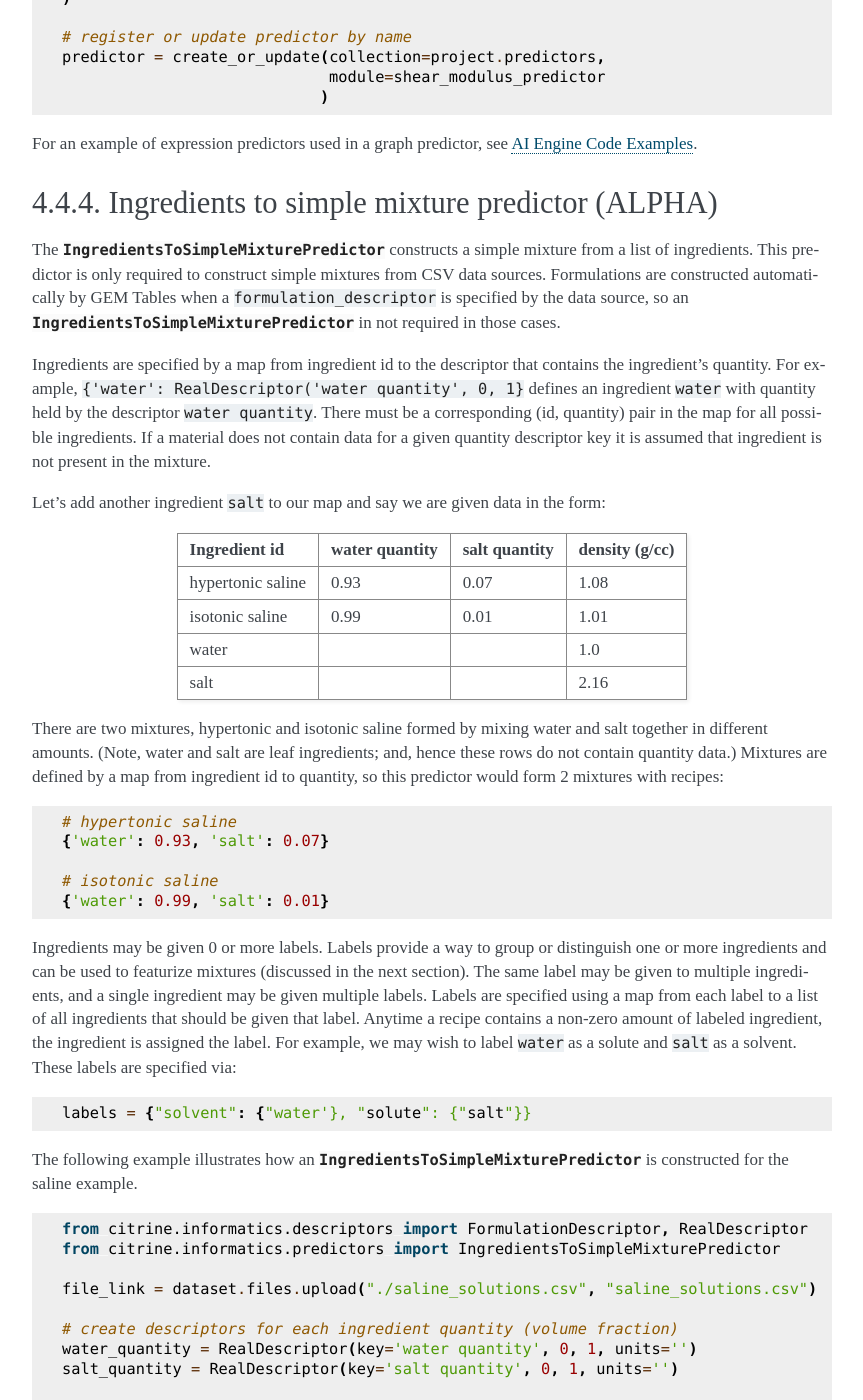
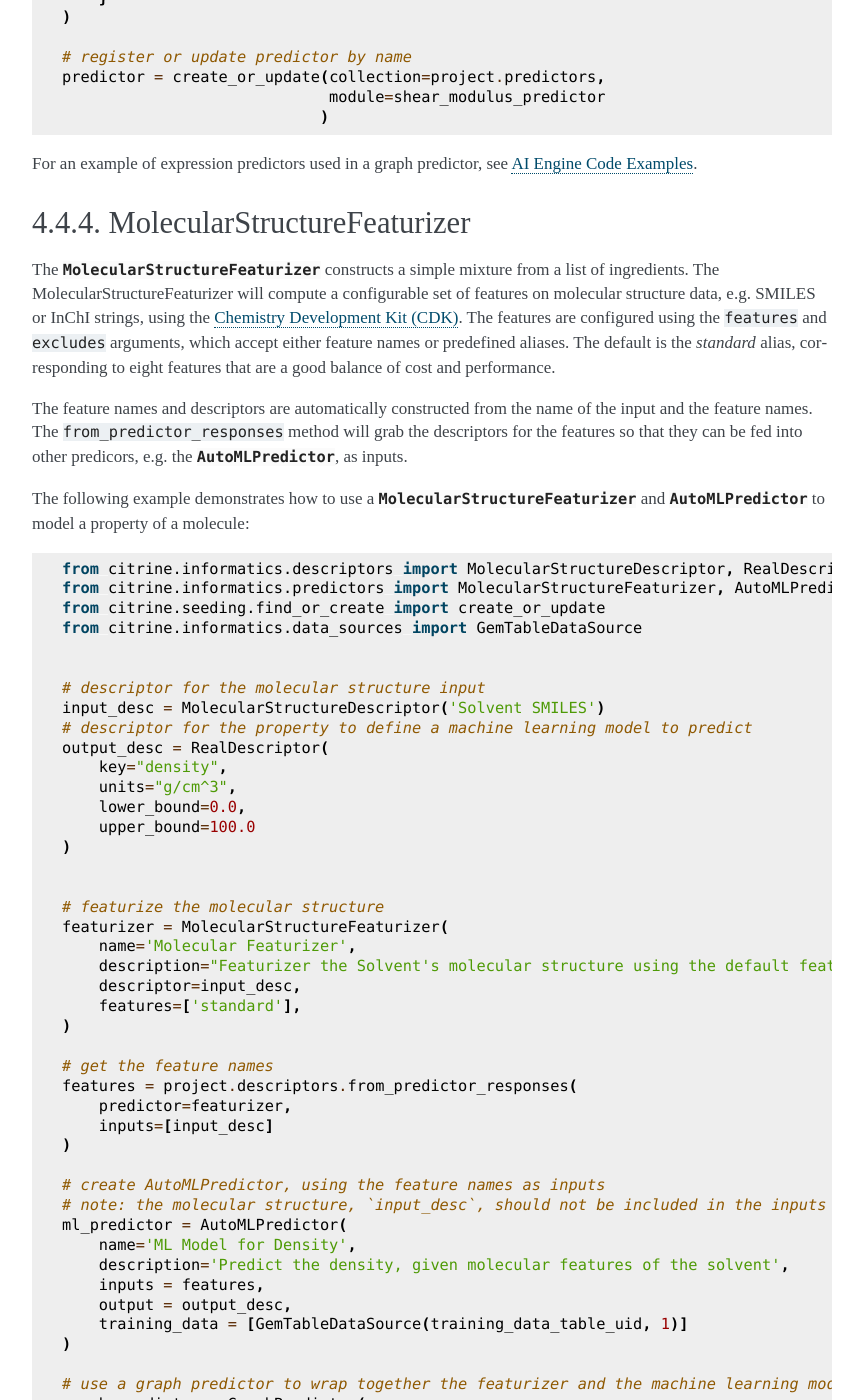
Before and after one commit to CitrineInformatics/citrine-python, a Sphinx documentation site: the page built from docs/source/workflows/predictors.rst, in a window 1280 px wide and 1400 px high, scrolled down 2431 px. Shown: the whole window, without its empty margins (348-1211 px from the left). Built offline with Sphinx 7.4.7, drawn with Linux system fonts in a browser that asks for light colours; some of the changed text lies outside the part shown.

Commit message:
Cleaning up MolecularStructureFeaturizer for beta release
We're taking MolecularStructureFeaturizer out of alpha, so it needed
some updates and clean up:
 * Remove documention of features that we're disabling on the backend
 * Adjusted the definition of the standard and exteded sets
 * Included user-guide docs and example
 * Reformatting docstrings

```diff
--- a/docs/source/workflows/predictors.rst
+++ b/docs/source/workflows/predictors.rst
@@ -26,6 +26,7 @@ The following example demonstrates how to use the python SDK to create an :class
 .. code:: python
 
    from citrine.informatics.predictors import AutoMLPredictor
+   from citrine.seeding.find_or_create import create_or_update
 
    # create AutoMLPredictor (assumes descriptors for
    # inputs/output variables have already been created)
@@ -60,7 +61,7 @@ The following example demonstrates how to use the python SDK to create a :class:
 .. code:: python
 
    from citrine.informatics.predictors import GraphPredictor
-   from citrine.seeding.create_or_update
+   from citrine.seeding.find_or_create import create_or_update
 
    # the other predictors have already been created and validated
    graph_predictor = GraphPredictor(
@@ -132,6 +133,79 @@ The following example demonstrates how to create an :class:`~citrine.informatics
                                )
 
 For an example of expression predictors used in a graph predictor, see :ref:`AI Engine Code Examples <graph_predictor_example>`.
+
+MolecularStructureFeaturizer
+------------------------------------
+The :class:`~citrine.informatics.predictors.molecular_structure_featurizer.MolecularStructureFeaturizer` constructs a simple mixture from a list of ingredients.
+The MolecularStructureFeaturizer will compute a configurable set of features on molecular structure data,
+e.g. SMILES or InChI strings, using the `Chemistry Development Kit (CDK) <https://cdk.github.io/>`_.
+The features are configured using the ``features`` and ``excludes`` arguments, which accept either feature names or predefined aliases.
+The default is the `standard` alias, corresponding to eight features that are a good balance of cost and performance.
+
+The feature names and descriptors are automatically constructed from the name of the input and the feature names.
+The ``from_predictor_responses`` method will grab the descriptors for the features so that they can be fed into other predicors,
+e.g. the :class:`~citrine.informatics.predictors.auto_ml_predictor.AutoMLPredictor`, as inputs.
+
+
+The following example demonstrates how to use a :class:`~citrine.informatics.predictors.molecular_structure_featurizer.MolecularStructureFeaturizer` and
+:class:`~citrine.informatics.predictors.auto_ml_predictor.AutoMLPredictor` to model a property of a molecule:
+
+.. code:: python
+
+    from citrine.informatics.descriptors import MolecularStructureDescriptor, RealDescriptor
+    from citrine.informatics.predictors import MolecularStructureFeaturizer, AutoMLPredictor, GraphPredictor
+    from citrine.seeding.find_or_create import create_or_update
+    from citrine.informatics.data_sources import GemTableDataSource
+
+
+    # descriptor for the molecular structure input
+    input_desc = MolecularStructureDescriptor('Solvent SMILES')
+    # descriptor for the property to define a machine learning model to predict
+    output_desc = RealDescriptor(
+        key="density",
+        units="g/cm^3",
+        lower_bound=0.0,
+        upper_bound=100.0
+    )
+
+
+    # featurize the molecular structure
+    featurizer = MolecularStructureFeaturizer(
+        name='Molecular Featurizer',
+        description="Featurizer the Solvent's molecular structure using the default features.",
+        descriptor=input_desc,
+        features=['standard'],
+    )
+
+    # get the feature names
+    features = project.descriptors.from_predictor_responses(
+        predictor=featurizer,
+        inputs=[input_desc]
+    )
+
+    # create AutoMLPredictor, using the feature names as inputs
+    # note: the molecular structure, `input_desc`, should not be included in the inputs here
+    ml_predictor = AutoMLPredictor(
+        name='ML Model for Density',
+        description='Predict the density, given molecular features of the solvent',
+        inputs = features,
+        output = output_desc,
+        training_data = [GemTableDataSource(training_data_table_uid, 1)]
+    )
+
+    # use a graph predictor to wrap together the featurizer and the machine learning model
+    graph_predictor = GraphPredictor(
+        name='Density from solvent molecular structure',
+        description='Predict the density from the solvent molecular structure using molecular structure features.',
+        predictors = [featurizer, ml_predictor],
+        training_data = [GemTableDataSource(training_data_table_uid, 1)] # training data shared by all sub-predictors
+    )
+
+    # register or update predictor by name
+    predictor = create_or_update(collection=project.predictors,
+                                 module=graph_predictor
+                                )
+
 
 Ingredients to simple mixture predictor (ALPHA)
 --------------------------------------------------
--- a/src/citrine/__version__.py
+++ b/src/citrine/__version__.py
@@ -1 +1 @@
-__version__ = '0.115.0'
+__version__ = '0.115.1'
```
Also changed, not shown: 1 other file.
